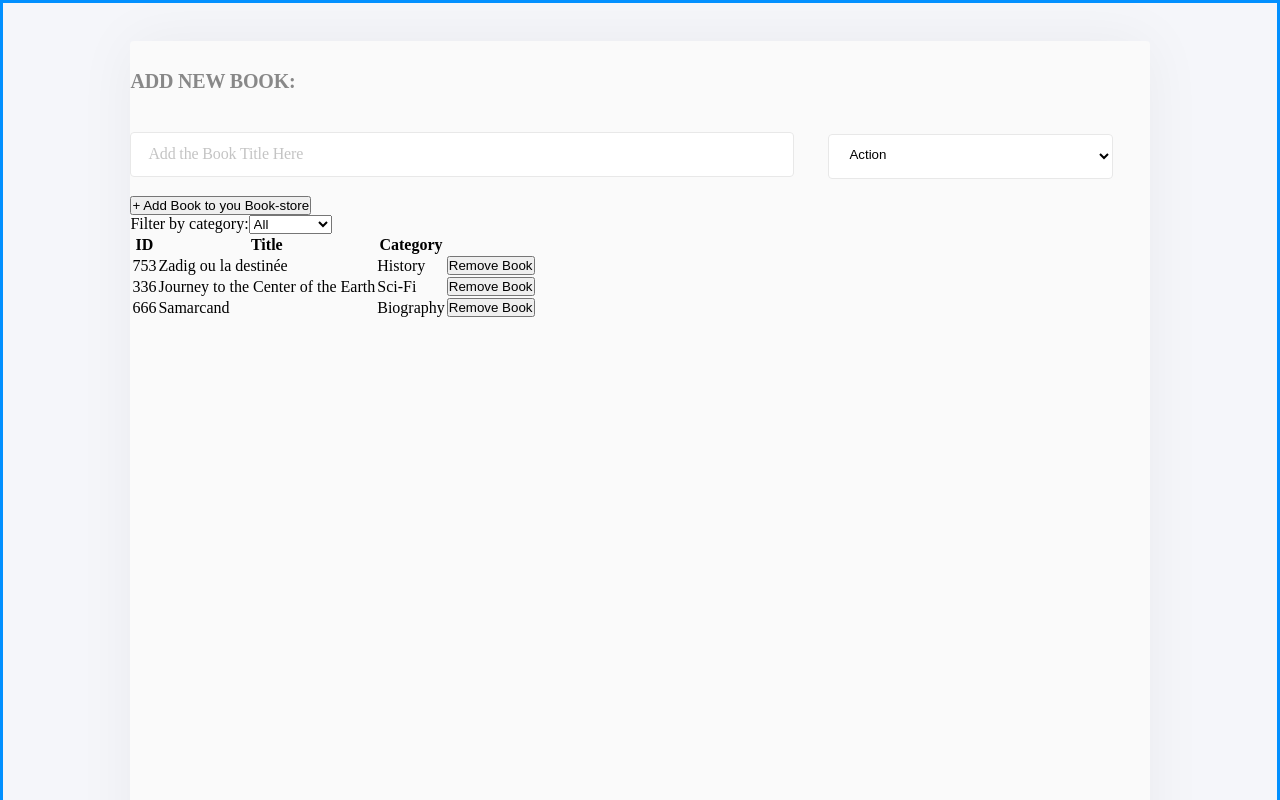
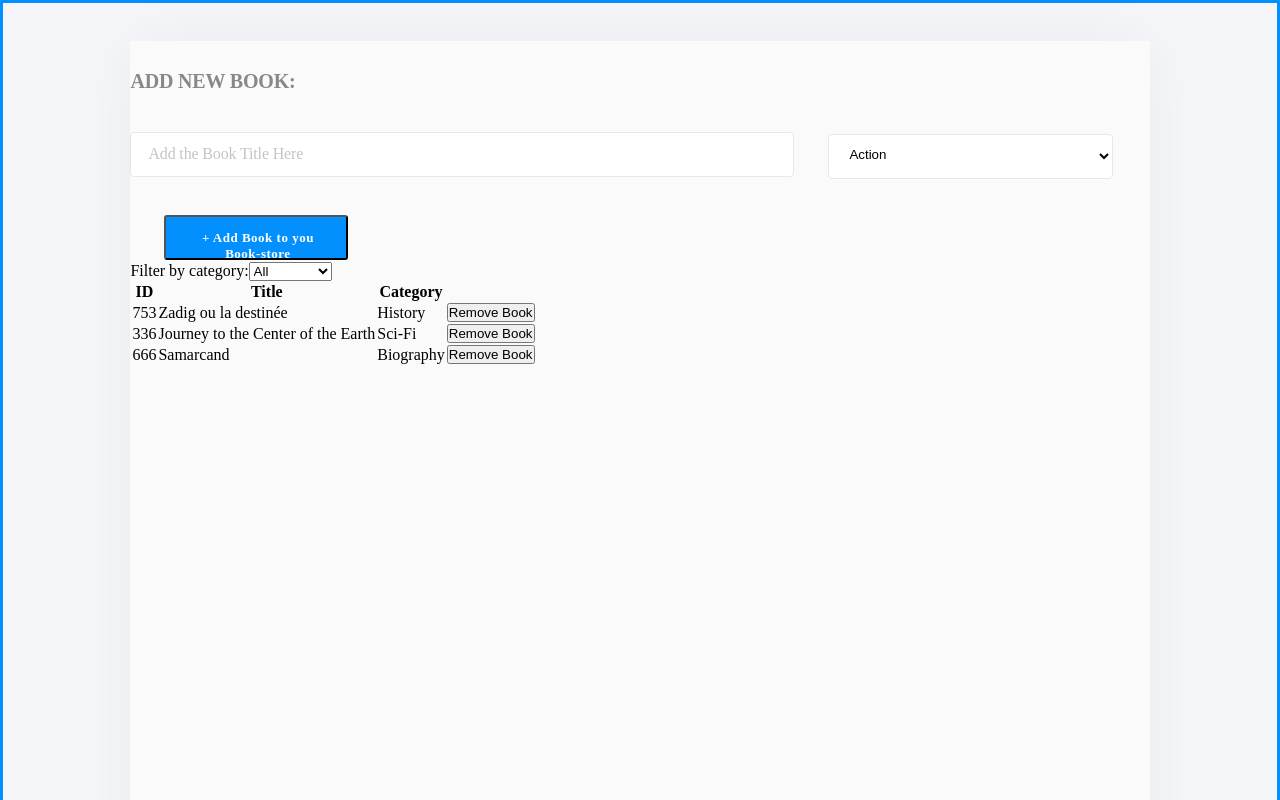
Before and after one commit to CalyCherkaoui/bookstore-react-redux, a React (Create React App) app: page / in a window 1280 px wide. Shown: the top 800 px of the page. Built offline with nearby package versions, Linux system fonts and the light colour scheme.

Commit message:
Style and refactor submit btn html

```diff
--- a/src/App.css
+++ b/src/App.css
@@ -69,3 +69,21 @@
   border: solid 1px #e8e8e8;
   background-color: var(--white);
 }
+
+.form_submit_button {
+  width: 184px;
+  height: 45px;
+  margin: 19px 0 0 34px;
+  padding: 12.8px 19px 14.2px 22px;
+  border-radius: 3px;
+  background-color: var(--azure);
+  font-family: RobotoSlab;
+  font-size: 13px;
+  font-weight: bold;
+  font-stretch: normal;
+  font-style: normal;
+  line-height: normal;
+  letter-spacing: 0.5px;
+  text-align: center;
+  color: var(--white);
+}
--- a/src/containers/BooksForm.js
+++ b/src/containers/BooksForm.js
@@ -56,6 +56,7 @@ const BooksForm = ({ createBook }) => {
           }
         </select>
         <button
+          className="form_submit_button"
           type="submit"
           name="submit"
           onClick={handleSubmit}
```
